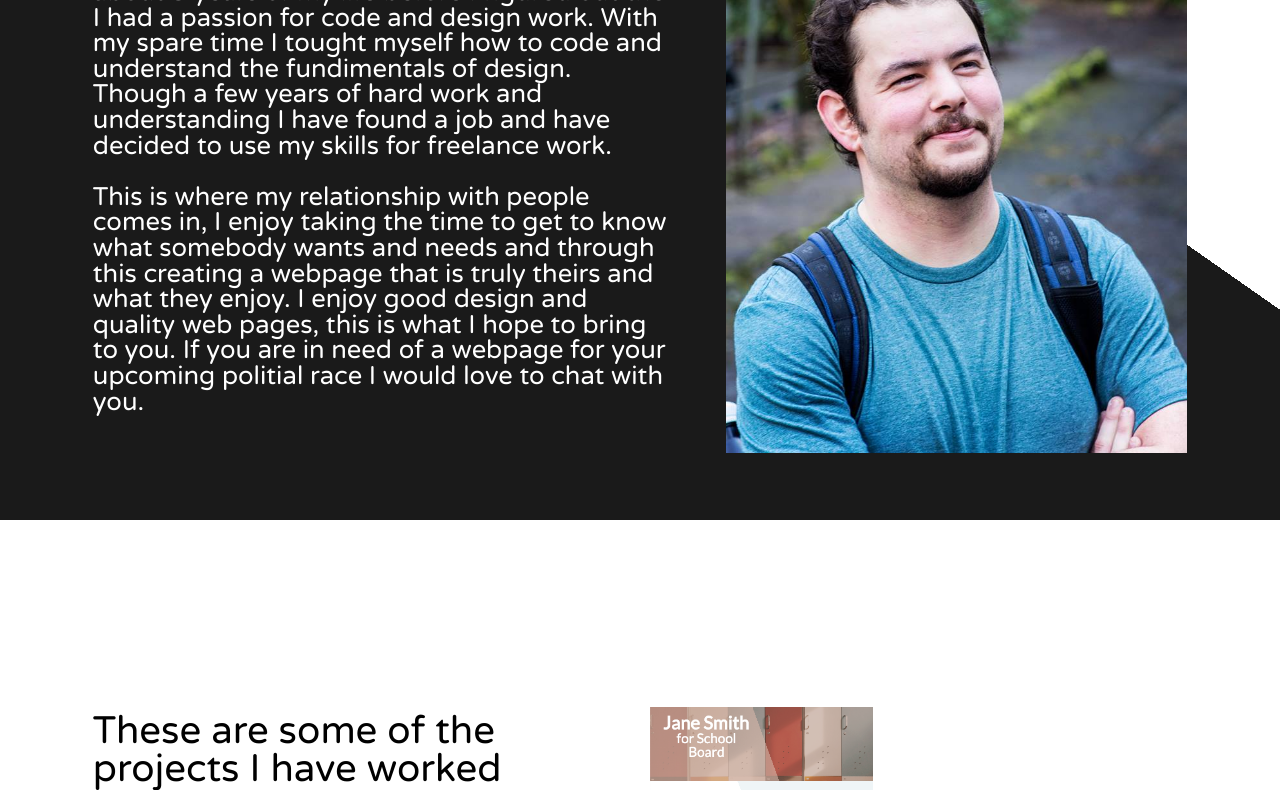
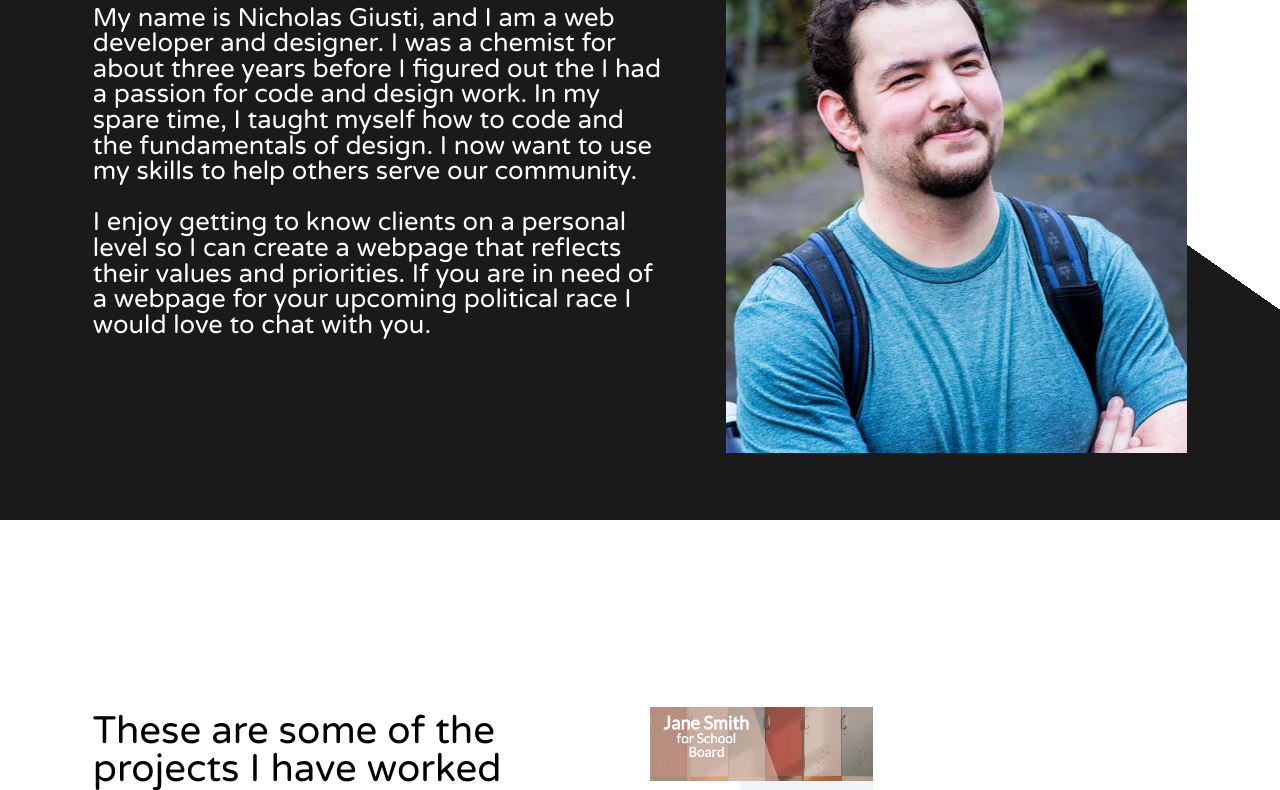
Before and after one commit to ngiusti/newPoliticalPage, a website: page public/index.html in a window 1280 px wide. Shown: the part 741-1531 px from the top of the page. Drawn offline with Linux system fonts and the light colour scheme.

Commit message:
updated copy on webpage

```diff
--- a/public/index.html
+++ b/public/index.html
@@ -39,10 +39,10 @@
             <div class="profile__copy-wrap">
                 <h3 class="section__header">Who am I?</h3>
                 <p class="profile__copy">
-                    My name is Nicholas Giusti, I am a web developer and designer. I was a chemist for about 3 years of my life before I figured out the I had a passion for code and design work. With my spare time I tought myself how to code and understand the fundimentals of design. Though a few years of hard work and understanding I have found a job and have decided to use my skills for freelance work.
+                    My name is Nicholas Giusti, and I am a web developer and designer. I was a chemist for about three years before I figured out the I had a passion for code and design work. In my spare time, I taught myself how to code and the fundamentals of design. I now want to use my skills to help others serve our community.
                 </p>
                 <p class="profile__copy">
-                    This is where my relationship with people comes in, I enjoy taking the time to get to know what somebody wants and needs and through this creating a webpage that is truly theirs and what they enjoy. I enjoy good design and quality web pages, this is what I hope to bring to you. If you are in need of a webpage for your upcoming politial race I would love to chat with you.
+                    I enjoy getting to know clients on a personal level so I can create a webpage that reflects their values and priorities. If you are in need of a webpage for your upcoming political race I would love to chat with you.
                 </p>
             </div>
             <div class="profile__image-wrap">
```
Also changed, not shown: public/three.html (+1 -1 lines), public/two.html (+1 -1 lines), 2 other files.
